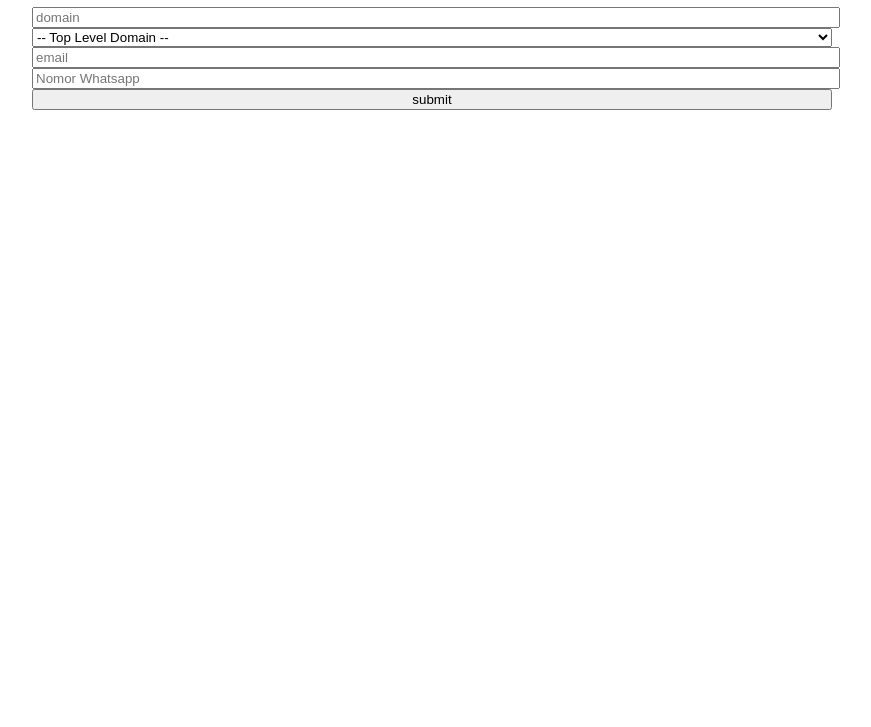
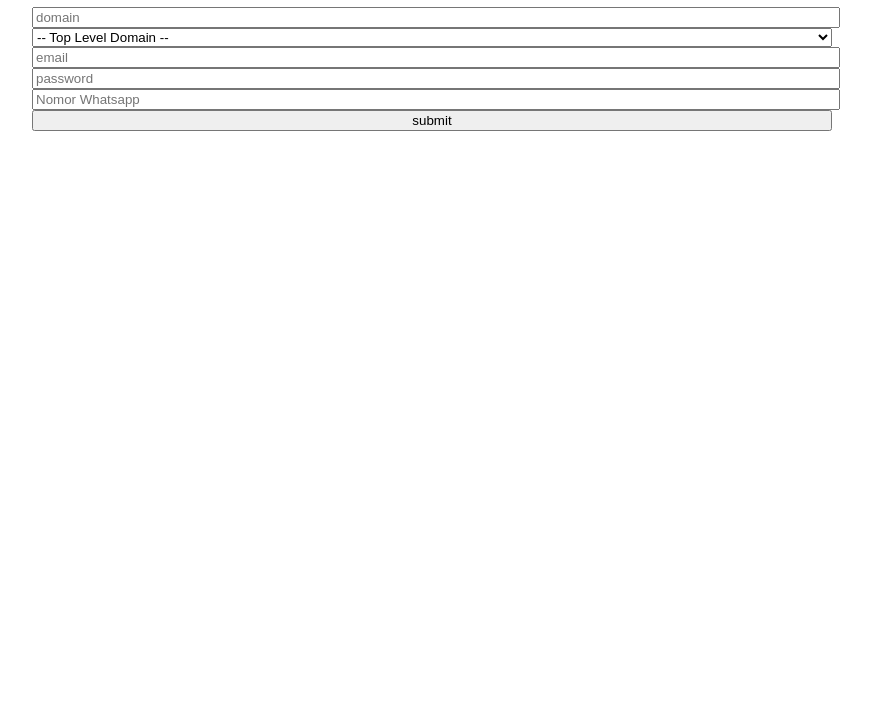
Before and after one commit to sera5-dev/host, a plain HTML site: page index.html in a window 1280 px wide. Shown: the part 73-800 px from the top of the page, without its empty margins (208-1079 px from the left). Drawn offline with Linux system fonts and the light colour scheme.

Commit message:
tambah password di index

```diff
--- a/index.html
+++ b/index.html
@@ -40,6 +40,9 @@
                 <input type="email" name="email" id="email" placeholder="email">
             </div>
             <div>
+                <input type="password" name="password" id="password" placeholder="password">
+            </div>
+            <div>
                 <input type="number" name="wa" id="wa" placeholder="Nomor Whatsapp">
             </div>
             <div>
```
